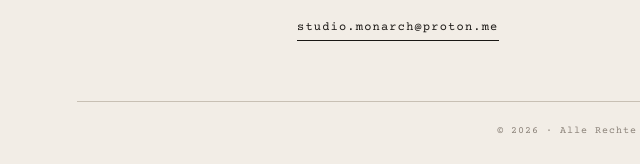
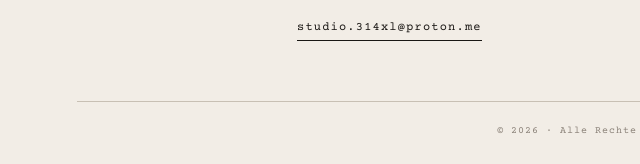
Before and after one commit to mitjaru/314, a plain HTML site: page index.html in a window 1280 px wide. Shown: the part 1320-1484 px from the top of the page, 241-881 px from the left. Drawn offline with nearby package versions, Linux system fonts and the light colour scheme; a web font is replaced by a local one.

Commit message:
Update contact email address in index.html
from studio.monarch@protonmai.me to studio.314xl@proton.me

```diff
--- a/index.html
+++ b/index.html
@@ -65,7 +65,7 @@
     <div class="section-label">Kontakt</div>
     <div class="section-content">
       <p class="contact-line">Ein Projekt im Kopf?<br>Dann schreib.</p>
-      <a class="contact-link" href="mailto:studio.monarch@proton.me">studio.monarch@proton.me</a>
+      <a class="contact-link" href="mailto:studio.314xl@proton.me">studio.314xl@proton.me</a>
     </div>
   </div>
 
```
